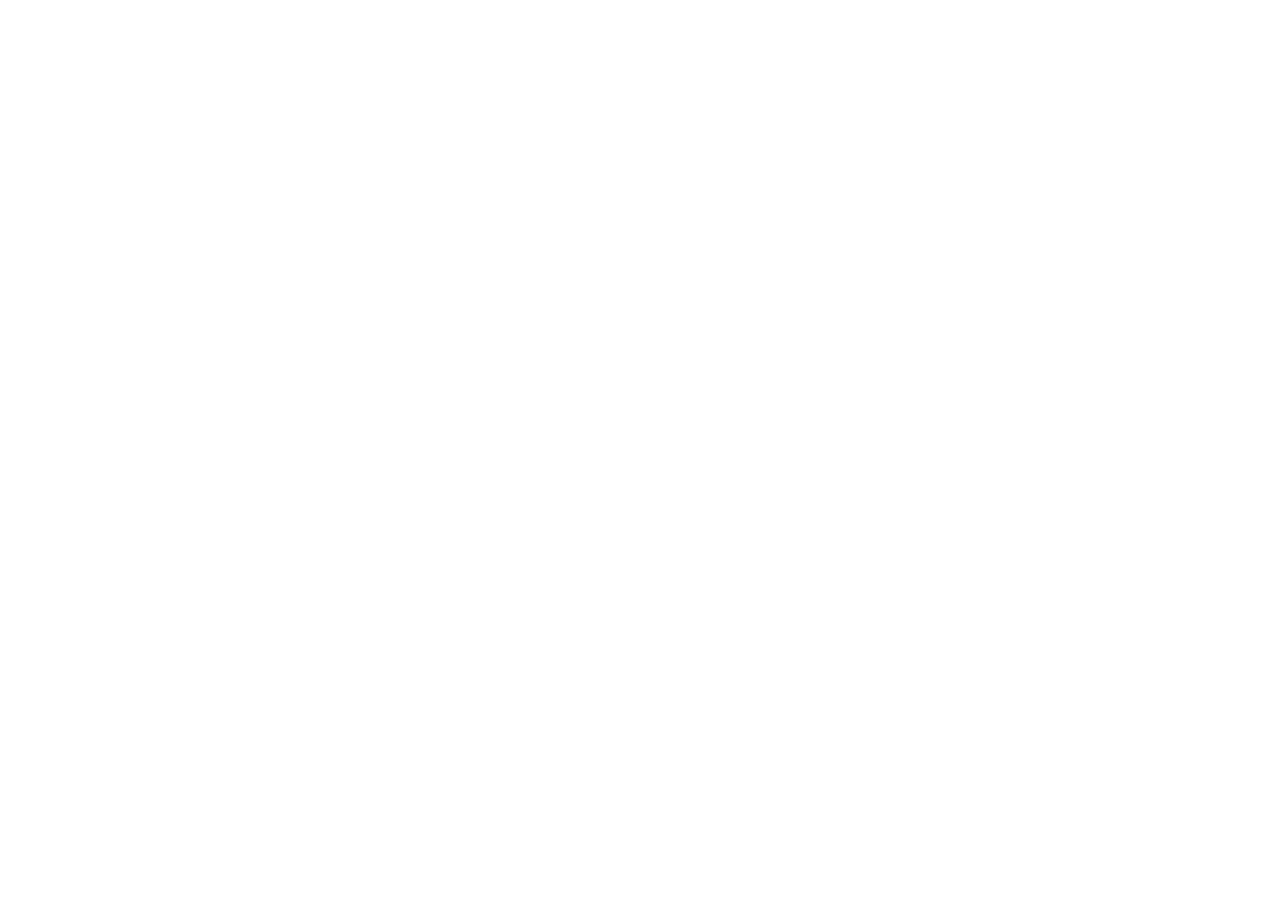
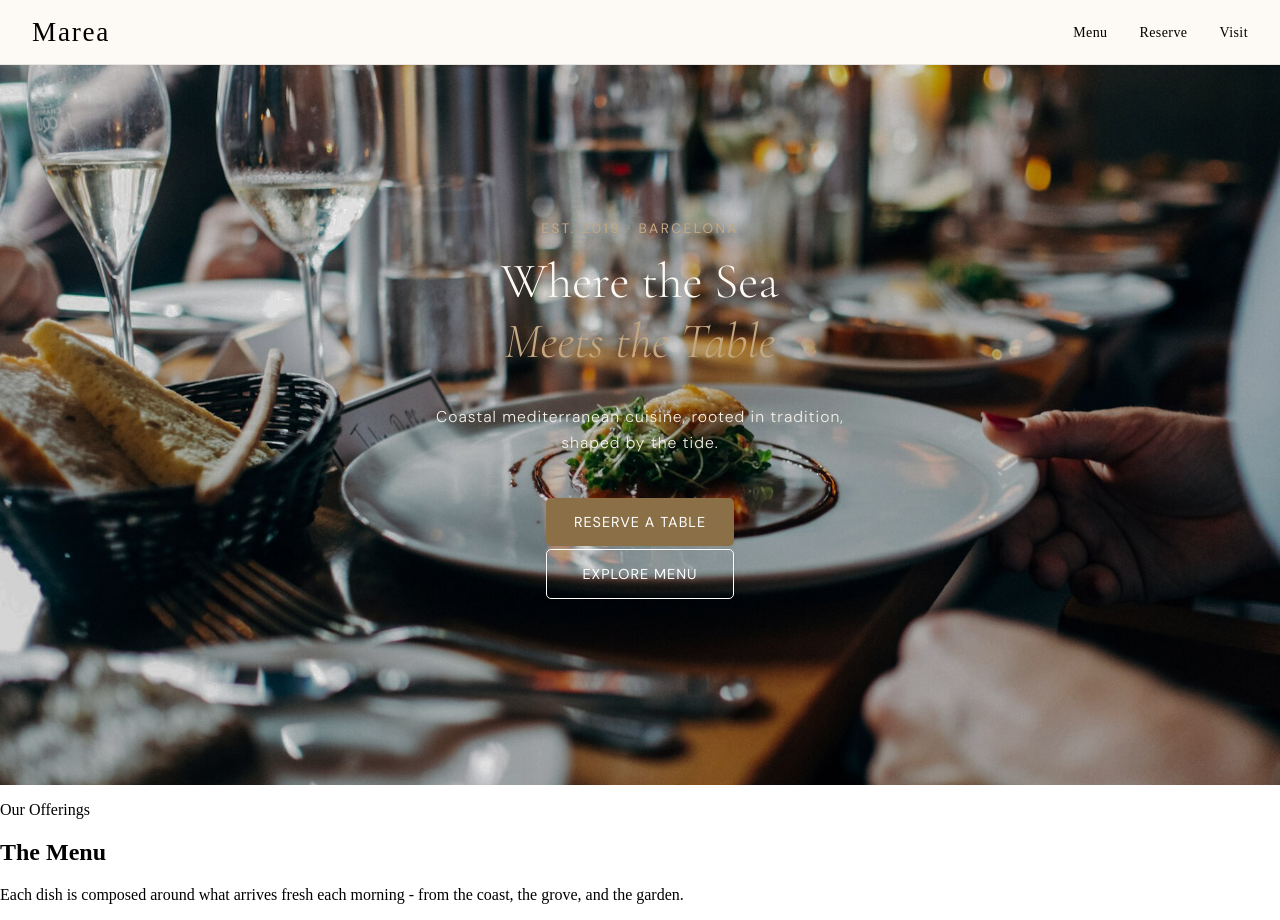
Before and after one commit to farhaanTanvir/resturant-page, a plain HTML site: page index.html in a window 1280 px wide. Before the commit the page ends 800 px from the top, so only its background shows below. Drawn offline with nearby package versions, Linux system fonts and the light colour scheme.

Commit message:
Done the nav and hero

```diff
--- a/index.html
+++ b/index.html
@@ -5,16 +5,46 @@
     <meta name="viewport" content="width=device-width, initial-scale=1.0">
     <title>Marea Page</title>
 
-    <link rel="preconnect" href="https://fonts.googleapis.com">
-    <link rel="preconnect" href="https://fonts.gstatic.com" crossorigin>
-    <link href="https://fonts.googleapis.com/css2?family=Cormorant+Garamond:ital,wght@0,300;0,400;0,700;1,400&family=DM+Sans:ital,opsz,wght@0,9..40,100..1000;1,9..40,100..1000&display=swap" rel="stylesheet">
+    <link rel="preconnect" href="https://fonts.googleapis.com" />
+  <link rel="preconnect" href="https://fonts.gstatic.com" crossorigin />
+  <link href="https://fonts.googleapis.com/css2?family=Cormorant+Garamond:ital,wght@0,300;0,400;0,500;0,600;1,300;1,400&family=DM+Sans:wght@300;400;500&display=swap" rel="stylesheet" />
 
     <link rel="stylesheet" href="style.css">
 </head>
 <body>
+<nav>
+  <a href="/" class="logo">Marea</a>
+  <ul>
+    <li><a href="#">Menu</a></li>
+    <li><a href="#">Reserve</a></li>
+    <li><a href="#">Visit</a></li>
+  </ul>
+</nav>
+   <section id="hero">
 
+    <p class="est">EST. 2019 · BARCELONA</p>
+    <h1>Where the Sea <br>
+        <span><i>Meets the Table</i></span>
+    </h1>
+    <p class="desc">Coastal mediterranean cuisine, rooted in tradition, <br>
+    shaped by the tide.</p>
+    <div class="btn-grid">
+    <button class="btn1">RESERVE A TABLE</button>
+    <button class="btn2">EXPLORE MENU</button>
+    </div>
 
+   </section>
 
+   <section id="menu">
+    <p>Our Offerings</p>
+    <h1>The Menu</h1>
+    <p>Each dish is composed around what arrives fresh each morning - from the coast, the grove, and the garden.</p>
+   </section>
+
+   <section id="reserve"></section>
+
+   <section id="location"></section>
+   <footer></footer>
     <script src="script.js"></script>
 </body>
 </html>
--- a/style.css
+++ b/style.css
@@ -1,4 +1,157 @@
 :root {
-    --color-bg: #FDFAF5 --color-text: #2C2C2C --color-accent: #8B6F47 --color-muted: #A09080 --font-heading: 'Cormorant Garamond'
-        --font-body: 'DM Sans'
+    --color-bg: #FDFAF5;
+    --color-bg-alt: #F5F0E8;
+    --color-text: #2C2C2C;
+    --color-muted: #7A6E62;
+    --color-accent: #8B6F47;
+    --color-accent-light: #C4A882;
+    --color-border: #E4DDD3;
+    --color-muted: #A09080;
+    --font-heading: 'Cormorant Garamond';
+    --font-body: 'DM Sans'
 }
+
+body,
+html {
+    margin: 0;
+    padding: 0;
+    box-sizing: border-box;
+    scroll-behavior: smooth;
+    width: 100%;
+}
+
+nav {
+    position: sticky;
+    top: 0;
+    z-index: 100;
+    display: flex;
+    align-items: center;
+    justify-content: space-between;
+    padding: 0 2rem;
+    height: 64px;
+    background-color: #fff;
+    border-bottom: 1px solid rgba(0, 0, 0, 0.08);
+    margin: 0;
+    background-color: #FDFAF5
+}
+
+nav .logo {
+    font-size: 1.7rem;
+    font-weight: 1;
+    text-decoration: none;
+    color: black;
+    letter-spacing: 0.064em;
+    margin-right: -2px
+}
+
+nav ul {
+    list-style: none;
+    display: flex;
+    align-items: center;
+    gap: 2rem;
+    margin: 0;
+    padding: 0;
+}
+
+nav ul a {
+    text-decoration: none;
+    font-size: 0.875rem;
+    color: inherit;
+    letter-spacing: 0.03em;
+    transition: opacity 0.2s ease;
+}
+
+nav ul a:hover {
+    opacity: 0.5;
+}
+
+#hero {
+    background: url('images/resturant-bg - Edited.jpg') center center / cover no-repeat;
+    height: 90vh;
+    max-width: 100vw;
+    margin: 0;
+    display: flex;
+    flex-direction: column;
+    justify-content: center;
+    align-items: center;
+    position: relative;
+    z-index: 1;
+}
+
+#hero h1 {
+    font-family: 'Cormorant Garamond', 'DM Sans';
+    text-align: center;
+    color: var(--color-bg);
+    font-weight: 100;
+    font-size: 3.1rem;
+    margin-top: 0;
+}
+
+i {
+    color: var(--color-accent-light)
+}
+
+#hero p {
+    font-family: var(--font-body);
+    color: var(--color-accent);
+    font-size: 0.98rem;
+}
+
+#hero .est {
+    margin-top: -2rem;
+    color: #C4A882;
+    letter-spacing: 0.15rem;
+    font-size: 0.86rem
+}
+
+#hero .desc {
+    color: var(--color-bg-alt);
+    margin-top: -8px;
+    font-weight: 100;
+    margin-left: 2rem;
+    margin-right: 2rem;
+    text-align: center;
+    letter-spacing: 1px;
+    line-height: 26px;
+}
+
+.btn-grid {
+    display: flex;
+    flex-direction: column;
+    margin-top: 23px;
+}
+
+#hero button {
+    padding: 15px 28px;
+    font-size: 0.9rem;
+    border-radius: 5px;
+    border: none;
+    letter-spacing: 1px;
+    font-family: 'DM Sans', sans-serif;
+    margin-top: 3px;
+    transition: transform 0.25s cubic-bezier(0.4, 0, 0.2, 1),
+        box-shadow 0.25s ease;
+    box-shadow: 0 2px 4px 0 rgba(0, 0, 0, 0.05);
+}
+
+.btn1 {
+    background-color: var(--color-accent);
+    color: white;
+}
+
+#hero .btn2 {
+    border: 1px solid white;
+    background-color: rgba(255, 0, 0, 0);
+    color: white;
+}
+
+#hero button:hover {
+    transform: translateY(-4px);
+    transform: scale(1.05);
+    box-shadow: 0 10px 20px -5px rgba(0, 0, 0, 0.15);
+}
+
+#hero button:active {
+    transform: translateY(-1px) scale(0.98);
+    transition: transform 0.1s ease;
+}
```
Also changed, not shown: images/resturant-bg - Edited.jpg (added).
